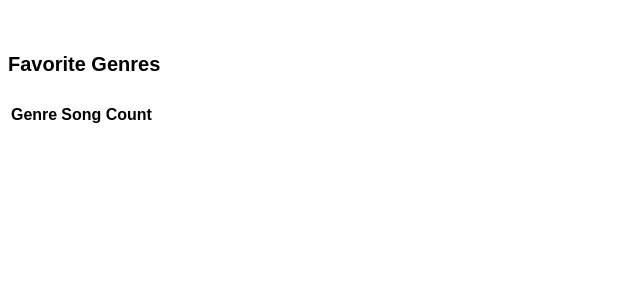
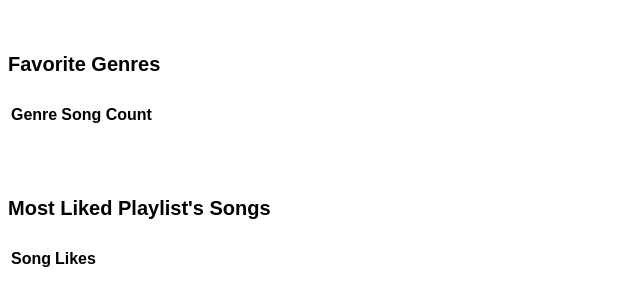
Before and after one commit to hegrace0101/cs4111-spotify, a Flask app: template templates/profile.html in a window 1280 px wide. Shown: the part 320-626 px from the top of the page, without its empty margins (0-640 px from the left). Run offline with Flask 2, Linux system fonts and the light colour scheme; the template is opened without the code that fills it, so the values that code supplies are empty; parts of the project's set-up code (start-up, migrations or seed data) failed here and were passed over.

Commit message:
most liked playlist

```diff
--- a/server.py
+++ b/server.py
@@ -448,7 +448,7 @@ def artist(a_name):
 
 @app.route('/profile', methods=['GET'])
 def profile():
-  cursor = g.conn.execute('SELECT name, date_created as date_joined, country, birthday, EXTRACT (year FROM age (current_date, birthday)) :: int as age FROM member WHERE member_id =(%s)', ID)
+  cursor = g.conn.execute('SELECT name, date_created as date_joined, country, EXTRACT (year FROM age (current_date, birthday)) :: int as age FROM member WHERE member_id =(%s)', ID)
 
   name = []
   date_joined = []
@@ -485,7 +485,7 @@ def profile():
   cursor.close()
   count3 = count_tmp3[0]
 
-  cursor = g.conn.execute('SELECT genre, count(genre) FROM (SELECT member_id FROM member WHERE name = (%s) AS T1 NATURAL JOIN likes JOIN song ON song.song_id = likes.song_id GROUP BY genre ORDER BY count(genre) DESC;', name)
+  cursor = g.conn.execute('SELECT genre, count(genre) FROM (SELECT member_id FROM member WHERE name = (%s)) AS T1 NATURAL JOIN likes JOIN song ON song.song_id = likes.song_id GROUP BY genre ORDER BY count(genre) DESC;', name)
   genre = []
   scount = []
   for result in cursor:
@@ -495,7 +495,17 @@ def profile():
 
   genre2 = {genre[i]: scount[i] for i in range(len(genre))}
 
-  return render_template("profile.html", profile = profile, count1 = count1, count2 = count2, count3 = count3, genre = genre2)
+  cursor = g.conn.execute('SELECT * FROM (SELECT song, (CASE WHEN count IS NULL THEN 0 ELSE count END) AS likes FROM ((SELECT song.song_id, title AS song FROM (SELECT collection_idFROM ((SELECT member_idFROM member WHERE name = (%s)) AS T1 NATURAL JOIN l_creates_p NATURAL JOIN playlist) WHERE num_followers IN (SELECT MAX(num_followers) as max FROM (SELECT member_id FROM member WHERE name = (%s)) AS T2 NATURAL JOIN l_creates_p NATURAL JOIN playlist)) AS T3 NATURAL JOIN s_in_p JOIN song ON song.song_id = s_in_p.song_id) AS T3 LEFT OUTER JOIN (SELECT song_id, count(song_id) AS count FROM likes GROUP BY song_id) AS T4 ON T3.song_id = T4.song_id)) AS T5 ORDER BY likes DESC;', name)
+  song = []
+  likes = []
+  for result in cursor:
+    song.append(result[0])
+    likes.append(result[1])
+  cursor.close
+
+  liked = {song[i]: likes[i] for i in range(len(song))}
+
+  return render_template("profile.html", profile = profile, count1 = count1, count2 = count2, count3 = count3, genre = genre2, likes = likes)
 
 @app.route('/queue', methods=['GET'])
 def queue():
--- a/templates/profile.html
+++ b/templates/profile.html
@@ -49,6 +49,23 @@
 		{% endfor %}
 	</table>
 
+	<br>
+
+	<h4>Most Liked Playlist's Songs</h4>
+
+    <table>
+        <tr>
+            <th> <h4>Song</h4> </th>
+            <td> <h4>Likes</h4> </td>
+        </tr>
+        {% for key, value in likes.items() %}
+           <tr>
+                <td> {{ key }} </td>>
+                <td> {{ value[0] }} </td>
+           </tr>
+        {% endfor %}
+    </table>
+
 
 </body>
 
```
